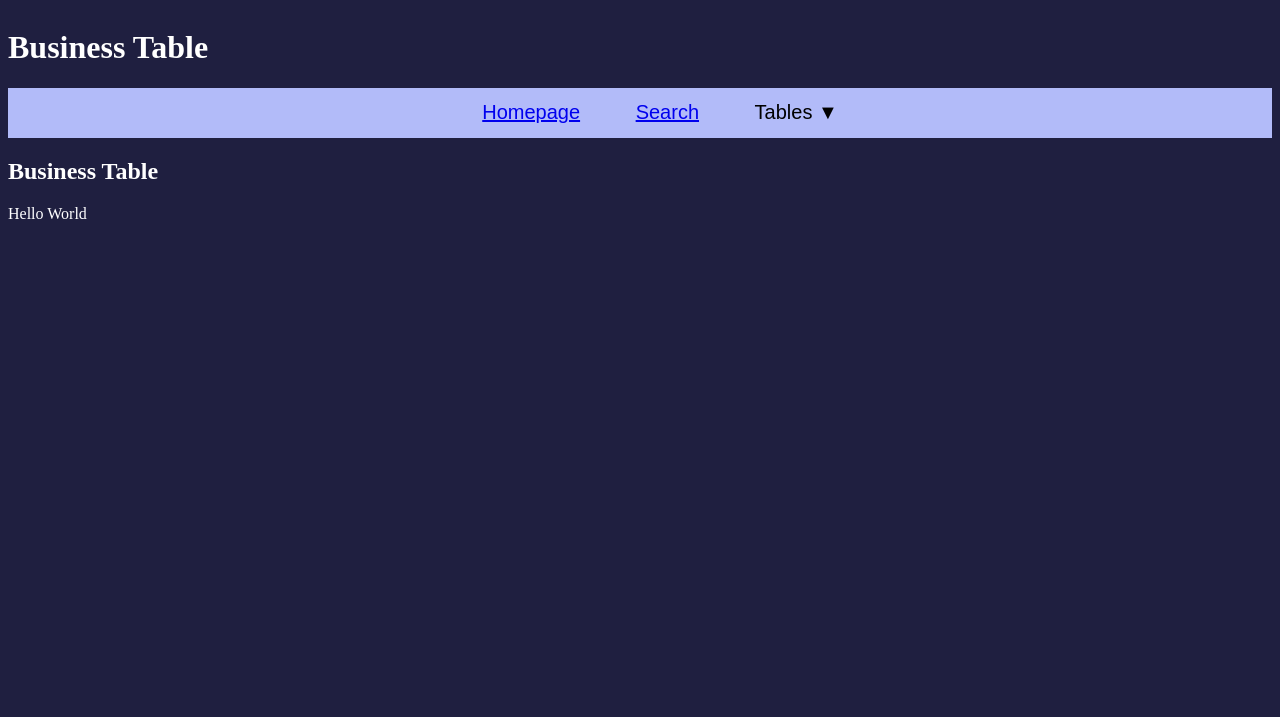
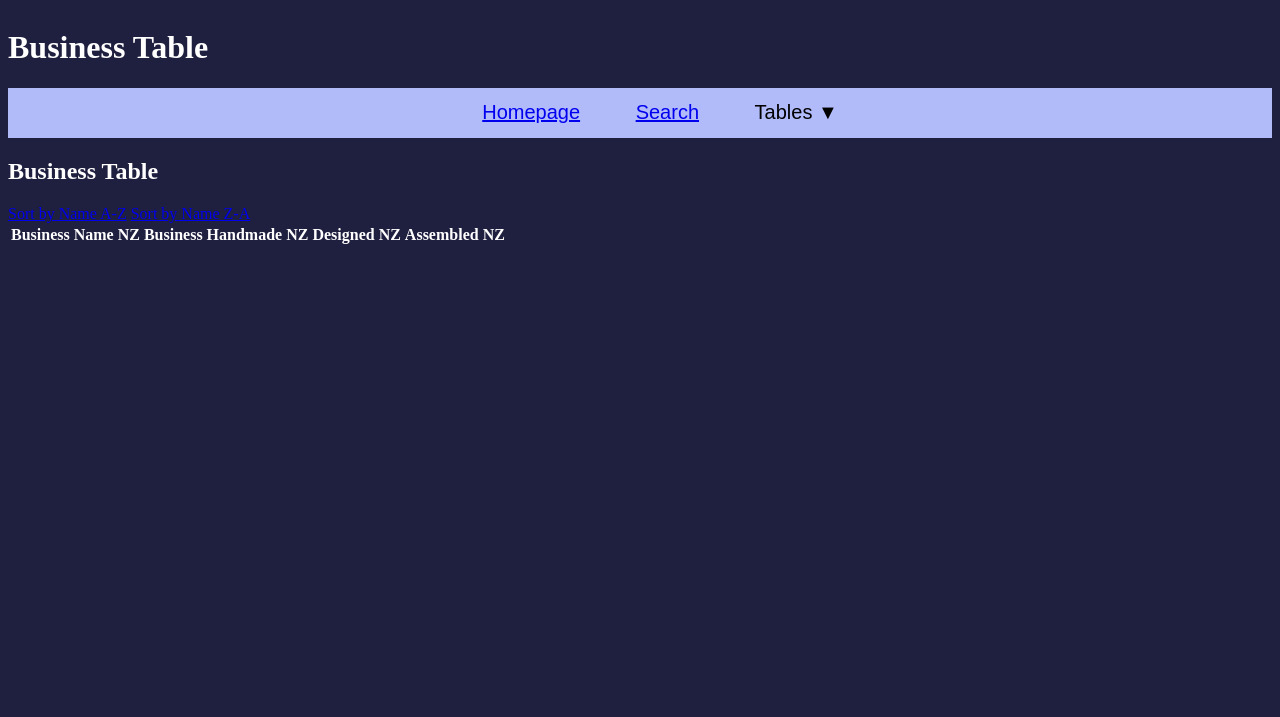
Before and after one commit to thomasem1369/12CSP_Flask, a Flask app: page /business_table in a window 1280 px wide. Shown: the top 717 px of the page. Run offline with Flask 3, Linux system fonts and the light colour scheme; lists and menus that the app fills with data are empty.

Commit message:
Table headers and sort buttons

```diff
--- a/templates/business_table.html
+++ b/templates/business_table.html
@@ -37,10 +37,33 @@
         </ul>
     </nav>
 
-    <main>
+    <main class="table-page">
         <h2>Business Table</h2>
-        <p>Hello World</p>
-        <p>{{search}}</p>
+
+    <div class = "sort-buttons">
+        <a href="/business_table?sort=name" class="sort-button">Sort by Name A-Z</a>
+        <a href="/business_table?sort=name_desc" class="sort-button">Sort by Name Z-A</a>
+    </div>
+
+    <div class="table-container">
+        <table>
+            <tr>
+                <th>Business Name</th>
+
+                <th>NZ Business</th>
+
+                <th>Handmade NZ</th>
+
+                <th>Designed NZ</th>
+
+                <th>Assembled NZ</th>
+            </tr>
+
+
+        </table>
+    </div>
+
+
     </main>
     <footer>
         <p>&copy; Emma Thomas 2026</p>
```
Also changed, not shown: templates/locations_table.html (+12 -2 lines), templates/vendor_table.html (+17 -3 lines).
